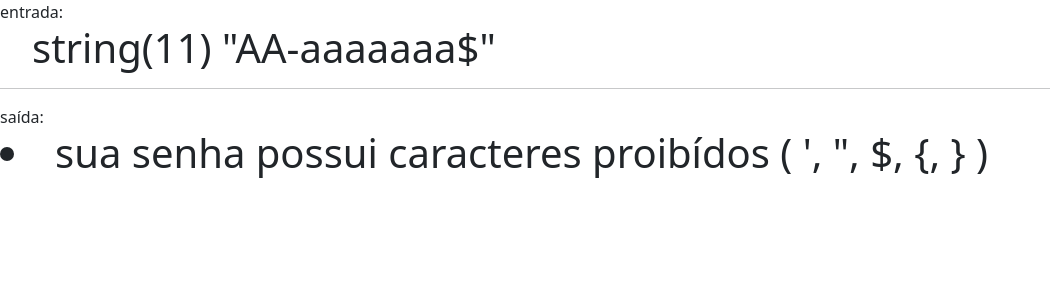
After one commit to v-aranda/PHPs, a PHP site: page / in a window 1280 px wide. The commit adds this page. Shown: the top 300 px of the page, without its empty margins (0-1050 px from the left). Run offline with PHP 8.4, Linux system fonts and the light colour scheme.

Commit message:
validator function

```diff
--- a/Sinces/index.php
+++ b/Validator/index.php
@@ -1,11 +1,13 @@
 <?php
-include 'sinces.php'
+include 'script.php';
+$entrada = 'AA-aaaaaaa$'
+
+
 ?>
-
 <!doctype html>
 <html lang="en">
     <head>
-        <title>Sinces</title>
+        <title>Validator</title>
         <!-- Required meta tags -->
         <meta charset="utf-8" />
         <meta
@@ -20,31 +22,26 @@ include 'sinces.php'
             integrity="sha384-T3c6CoIi6uLrA9TneNEoa7RxnatzjcDSCmG1MXxSR1GAsXEV/Dwwykc2MPK8M2HN"
             crossorigin="anonymous"
         />
-        <style>
-            body{
-                height: 100vh;
-                background-color: #549eb5;
-                font-family: cursive;
-            }
-            h3{
-                font-size: 50px;
-            }
-            h1{
-                font-size: 150px;
-            }
-        </style>
     </head>
 
-    <body class="d-flex justify-center">
-        <header class=" m-auto text-center">
-            <h3>
-                Esta função foi criada há
-            </h3>
-            <h1>
-                <?php
-                echo sinces("31 May 2024 00:00:00");
-                ?>
-            </h1>
+    <body>
+        <header>
+           entrada:
+           <h1>
+                <ul>
+                    <?php
+                        echo var_dump($entrada)
+                    ?>
+                </ul>
+           </h1>
+           <hr>
+           saída:
+           <h1>
+            <?php
+                echo vals($entrada,'password')
+            ?>
+
+           </h1>
         </header>
         <main></main>
         <footer>
--- /dev/null
+++ b/Validator/loginVlaidators.php
@@ -0,0 +1,22 @@
+<?php
+
+
+function valsEmail(string $email): string
+{
+    $response = filter_var($email,FILTER_VALIDATE_EMAIL) ? 'Email Válido': 'Email inválido';
+    return $response;
+};
+
+function valsPass(string $senha): string
+{
+    require 'stringValidator.php';
+    $response = '';
+    $response .= strlen($senha) < 8? '<li>sua senha deve conter pelomenos 8 caractéres</li>':'';
+    $response .= $senha == strtolower($senha)? '<li>sua senha deve conter letras maiusculas</li>':'';
+    $response .= $senha == strtoupper($senha)? '<li>sua senha deve conter letras minusculas</li>':'';
+    $response .= valsSimbols($senha) ? '<li>sua senha deve conter algum simbolo</li>':'';
+    $response .= !valsBanned($senha) ? "<li>sua senha possui caracteres proibídos ( ',".' ",'." $, {, } )</li>":'';
+
+    return $response;
+
+}
--- /dev/null
+++ b/Validator/script.php
@@ -0,0 +1,16 @@
+<?php
+
+require 'loginVlaidators.php';
+
+function vals(string $entrada, string $type ='email'):string
+{
+
+    $validacao = match($type)
+    {
+        'email' => valsEmail($entrada),
+        'password' => valsPass($entrada)
+    };
+
+    return $validacao;
+
+}
--- /dev/null
+++ b/Validator/stringValidator.php
@@ -0,0 +1,28 @@
+<?php
+
+function valsSimbols($entrada){
+    return !(str_contains($entrada,'-') || str_contains($entrada,'*')
+    || str_contains($entrada,'&') || str_contains($entrada,'%')
+    || str_contains($entrada,'#') || str_contains($entrada,'@')
+    || str_contains($entrada,'!')
+    || str_contains($entrada,'_') || str_contains($entrada,"+")
+    || str_contains($entrada,'=') || str_contains($entrada,"/")
+    || str_contains($entrada,"|") || str_contains($entrada,"?")
+    || str_contains($entrada,"<") || str_contains($entrada,">")
+    || str_contains($entrada,".") || str_contains($entrada,",")
+    || str_contains($entrada,":") || str_contains($entrada,";")
+    || str_contains($entrada,"´") || str_contains($entrada,"`")
+    || str_contains($entrada,"~") || str_contains($entrada,"^")
+    || str_contains($entrada,"¨") || str_contains($entrada,'(')
+    || str_contains($entrada,')') || str_contains($entrada,"[")
+    || str_contains($entrada,"]")  || str_contains($entrada,"ª")
+    || str_contains($entrada,"º") || str_contains($entrada,"°")
+    );
+}
+
+function valsBanned($entrada){
+    return !(str_contains($entrada,'"')
+    || str_contains($entrada,"{")|| str_contains($entrada,"}")
+    || str_contains($entrada,"'")|| str_contains($entrada,'$')
+    );
+}
```
Also changed, not shown: Sinces/script.php (renamed from Sinces/sinces.php).
